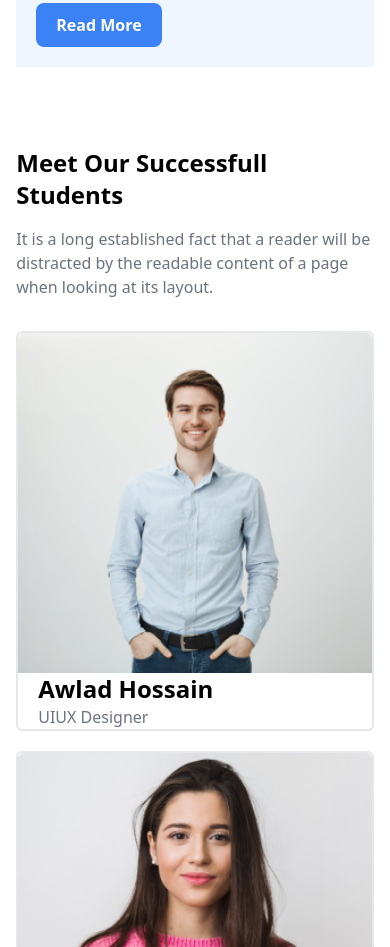
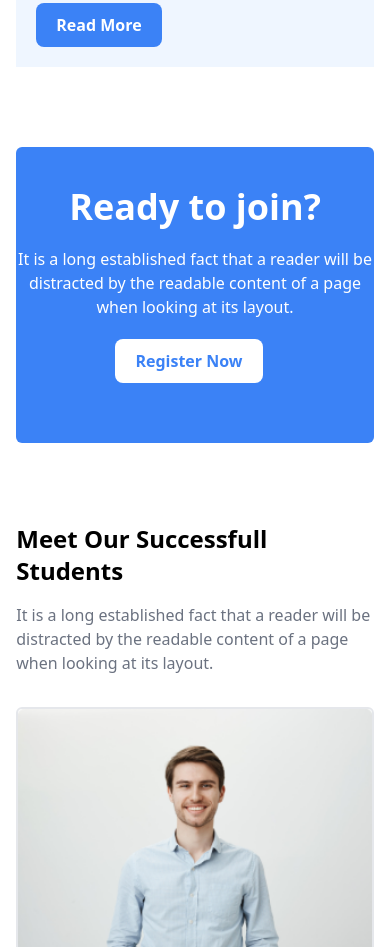
Before and after one commit to mishkat433/easy-learnig, a plain HTML site: page index.html in a window 390 px wide. Shown: the part 5260-6207 px from the top of the page. Drawn offline with nearby package versions, Linux system fonts and the light colour scheme.

Commit message:
readi to join responsive

```diff
--- a/index.html
+++ b/index.html
@@ -288,14 +288,17 @@
 
         <!-- Readi-to-join start -->
         <section
-            class="w-11/12 h-52 mx-auto hidden lg:flex justify-evenly items-center bg-blue-500 rounded-md mb-20 lg:mb-24">
-            <div class="text-white space-y-5">
+            class="w-11/12 mx-auto flex flex-col lg:flex-row justify-center lg:justify-evenly items-center h-full py-10 bg-blue-500 rounded-md mb-20 lg:mb-24">
+            <div class="text-white space-y-5 text-center lg:text-left">
                 <h1 class="text-4xl font-semibold">Ready to join?</h1>
-                <p class="w-2/4">It is a long established fact that a reader will be distracted by the readable content
+                <p class="w-full  lg:w-2/4 md:px-5 lg:px-0">It is a long established fact that a reader will be
+                    distracted by
+                    the
+                    readable content
                     of a page when
                     looking at its layout.</p>
             </div>
-            <div>
+            <div class="">
                 <!-- Modal toggle -->
                 <button
                     class="block bg-white text-blue-500 font-semibold rounded-lg px-5 py-2.5 text-center mr-3 md:mr-0 my-5 hover:scale-110 transition-all"
```
